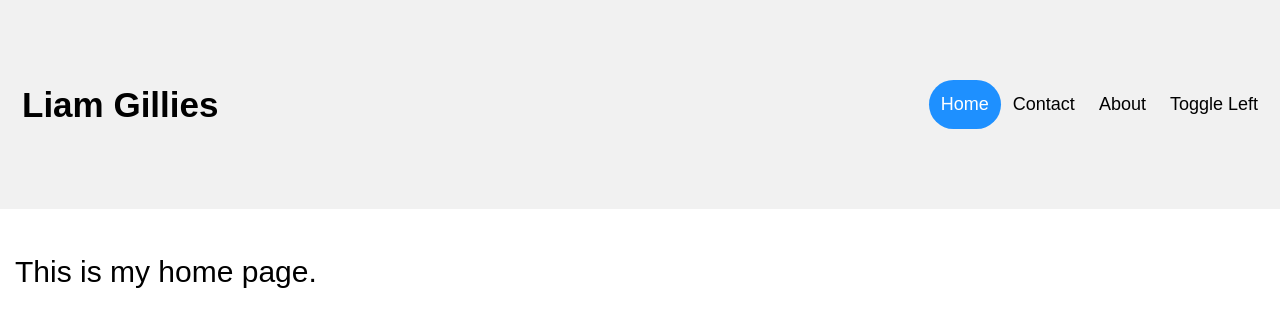
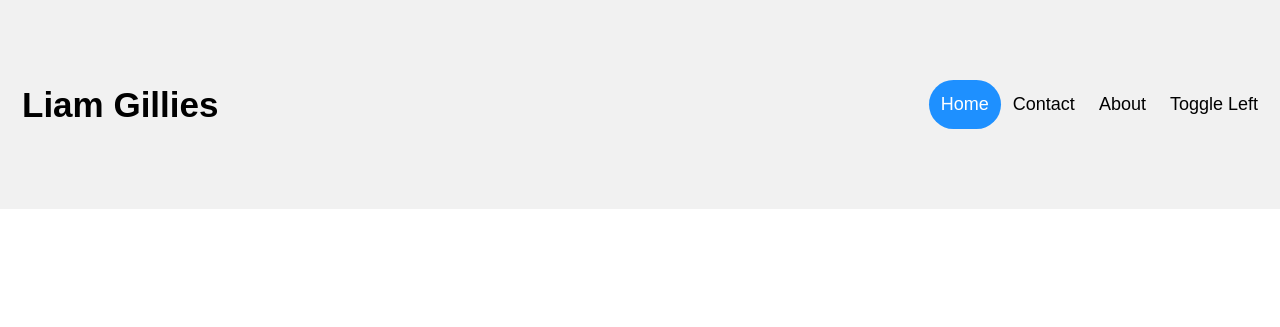
Before and after one commit to liamgillies/liamgillies.github.io, a Jekyll site: the page built from index.html, in a window 1280 px wide and 900 px high. Shown: the top 327 px of the window. Built offline with Jekyll 4.4.1, drawn with Linux system fonts in a browser that asks for light colours.

Commit message:
Update default.html

```diff
--- a/_layouts/default.html
+++ b/_layouts/default.html
@@ -85,15 +85,11 @@ body {
 <div id="navbar">
   <a href="#default" id="logo">Liam Gillies</a>
   <div id="navbar-right">
-    <a id= home class= active onclick= makeHomeActive() href="/home">Home</a>
+    <a id= home class= active onclick= makeHomeActive() href="/">Home</a>
     <a id= contact onclick= makeContactActive() href="/contact">Contact</a>
     <a id= about onclick= makeAboutActive() href="/about">About</a>
     <button id="butn" class="btn" onclick="menuLeft()">Toggle Left</button>
   </div>
-</div>
-
-<div id="defaultDiv">
-<p>This is my home page.</p>
 </div>
 
 <script>
```
